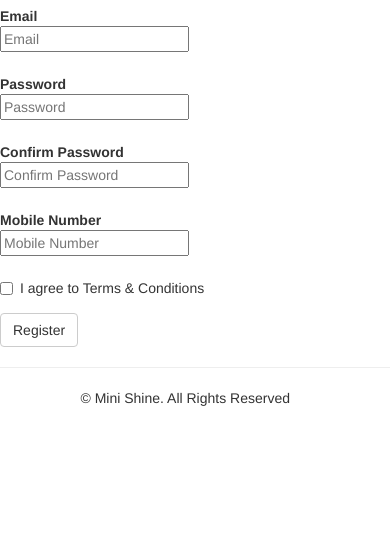
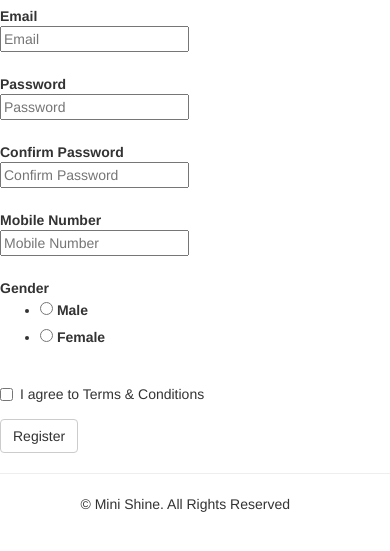
Before and after one commit to hspandher/my_shine, a Django app: page /register/ in a window 390 px wide. Shown: the part 171-722 px from the top of the page. Run offline with Django 3.2, Linux system fonts and the light colour scheme; parts of the project's set-up code (start-up, migrations or seed data) failed here and were passed over; some libraries are stand-ins or nearby versions.

Commit message:
Fix Radio button and functional_tests on register page

```diff
--- a/functional_tests.py
+++ b/functional_tests.py
@@ -100,7 +100,7 @@ class NewVisitorTest(unittest.TestCase):
 
         # She clicks the button 'Register'
 
-        details = {'email': 'edith432@gmail.com', 'password': 'edith3099', 'confirm_password': 'edith3099', 'mobile_number': '9934734234', 'terms_and_conditions': True}
+        details = {'email': 'edith432@gmail.com', 'password': 'edith3099', 'confirm_password': 'edith3099', 'mobile_number': '9934734234', 'terms_and_conditions': True, 'radio': 'M'}
 
         self.fill_and_submit_form(details)
 
--- a/mini_shine/forms.py
+++ b/mini_shine/forms.py
@@ -10,7 +10,7 @@ class RegistrationForm(forms.Form):
 
     mobile_number = forms.RegexField(regex = r'^\+?\d{9,15}$', widget = forms.TextInput(attrs = {'placeholder': 'Mobile Number' }))
 
-    gender = forms.ChoiceField(choices = [('M', 'M'), ('F', 'f')], widget = forms.RadioSelect())
+    gender = forms.ChoiceField(widget = forms.RadioSelect, choices = (('M', 'Male'), ('F', 'Female')))
 
     terms_and_conditions = forms.BooleanField(label = 'I agree to terms and conditions')
 
--- a/mini_shine/templates/includes/registration_form.html
+++ b/mini_shine/templates/includes/registration_form.html
@@ -21,17 +21,23 @@
     </div>
   </div>
   <div class="form-group">
-    <label for="inputPassword3" class="col-sm-2 control-label">Confirm Password</label>
+    <label for="inputConfirmPassword3" class="col-sm-2 control-label">Confirm Password</label>
     <div class="col-sm-10">
       {{ form.confirm_password }}
       {{ form.confirm_password.errors }}
     </div>
   </div>
   <div class="form-group">
-    <label for="inputPassword3" class="col-sm-2 control-label">Mobile Number</label>
+    <label for="inputMobileNumber3" class="col-sm-2 control-label">Mobile Number</label>
     <div class="col-sm-10">
       {{ form.mobile_number }}
       {{ form.mobile_number.errors }}
+    </div>
+  </div>
+  <div class='form-group'>
+    <label class="col-sm-2 control-label">Gender</label>
+    <div class="col-sm-10" "col-sm-offset-2">
+    {{ form.gender }}
     </div>
   </div>
   <div class="form-group">
```
